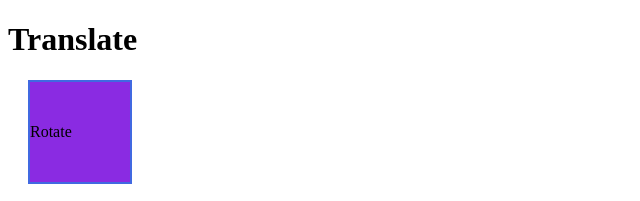
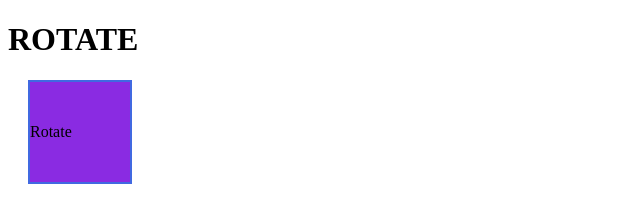
Before and after one commit to iamamar-codes/Web-Technologies, a plain HTML site: page CSS/Transformer/02_rotate.html in a window 1280 px wide. Shown: the top 201 px of the page, 0-640 px from the left. Drawn offline with Linux system fonts and the light colour scheme.

```diff
--- a/CSS/Transformer/02_rotate.html
+++ b/CSS/Transformer/02_rotate.html
@@ -28,7 +28,7 @@
     </style>
 </head>
 <body>
-    <h1>Translate</h1>
+    <h1>ROTATE</h1>
     <div class="box box1">Rotate</div>
     <div class="box box2">RotateX</div>
     <div class="box box3">RotateY</div>
```
